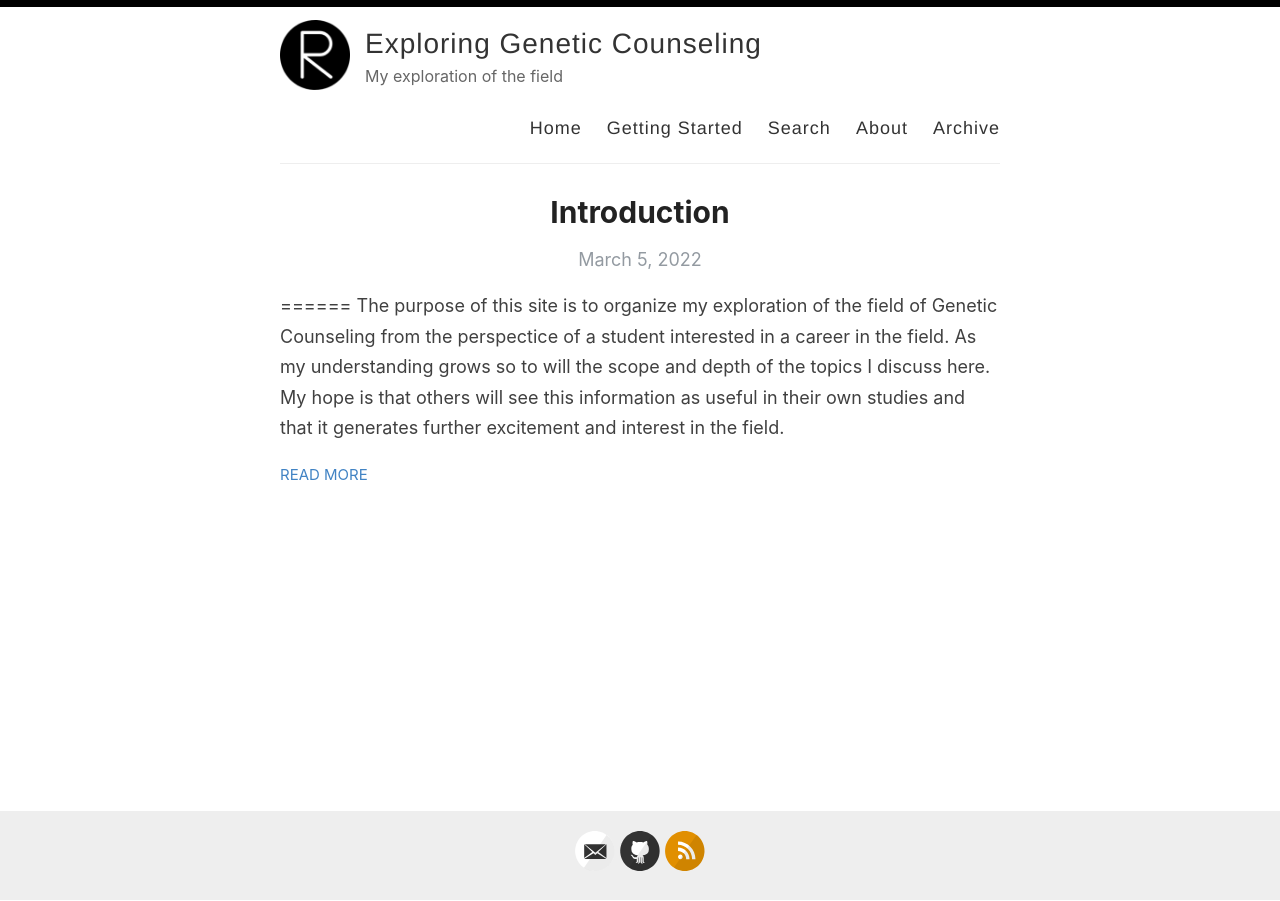
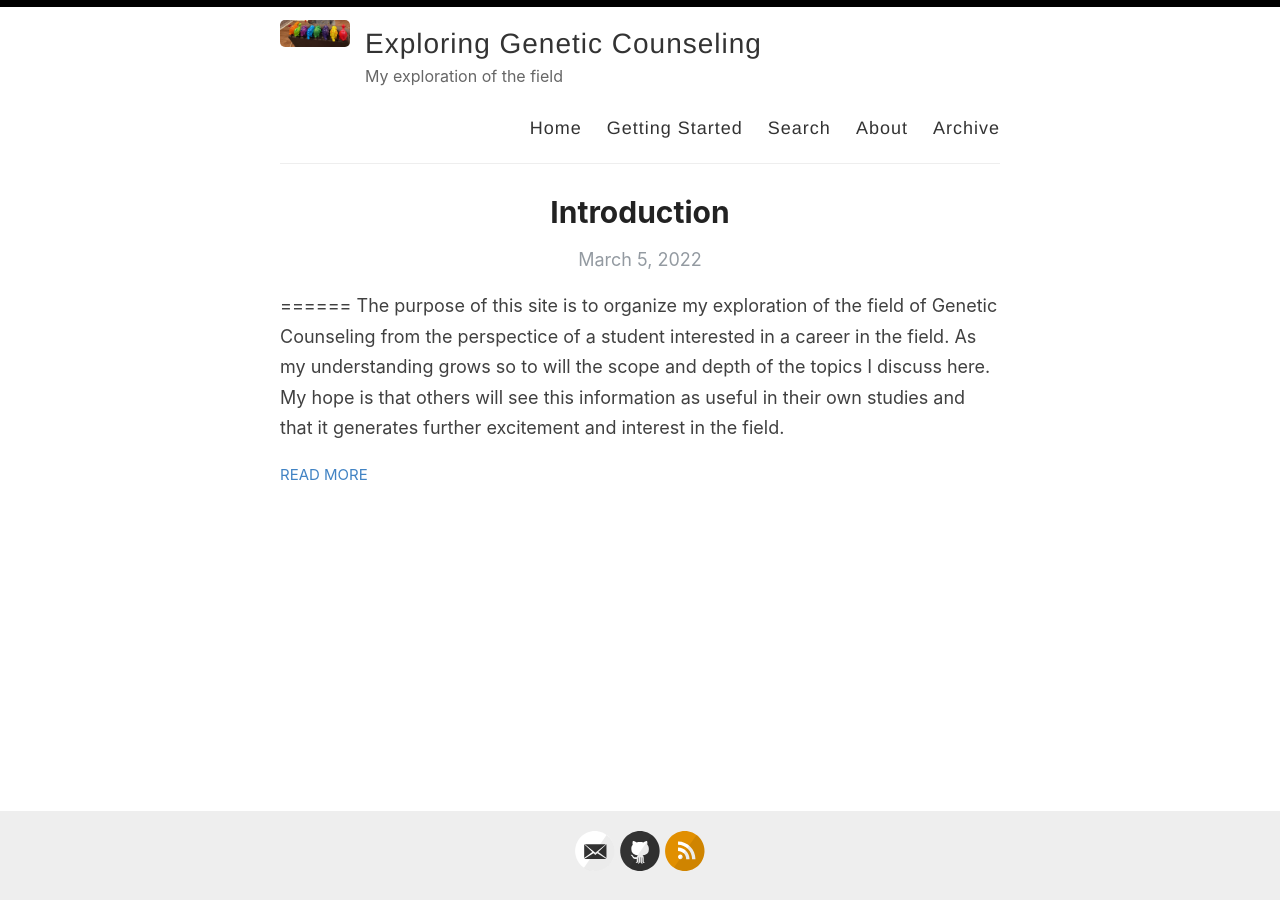
Before and after one commit to estevezb/Exploring-Genetic-Counseling, a Jekyll site: the page built from index.html, in a window 1280 px wide. Built offline with Jekyll 4.4.1, drawn with Linux system fonts in a browser that asks for light colours; the list of posts is cut into pages by our own code.

Commit message:
Update _config.yml

```diff
--- a/_config.yml
+++ b/_config.yml
@@ -12,7 +12,7 @@ author: Brian Estevez
 description: My exploration of the field
 
 # URL of your avatar or profile pic (you could use your GitHub profile pic)
-avatar: /images/reverie.png
+avatar: /images/IMG_1147__01.jpg
 
 #
 # Flags below are optional
```
